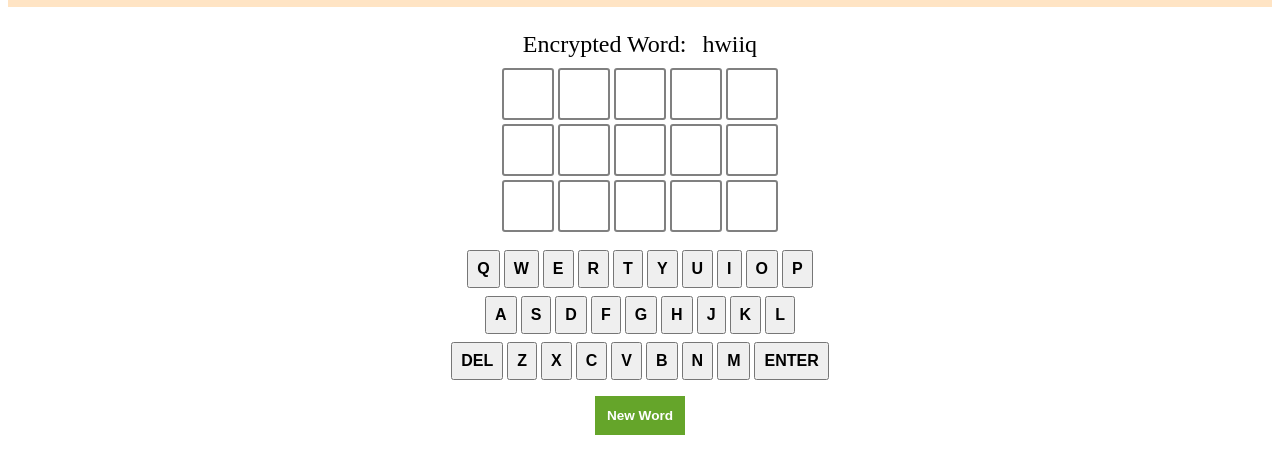
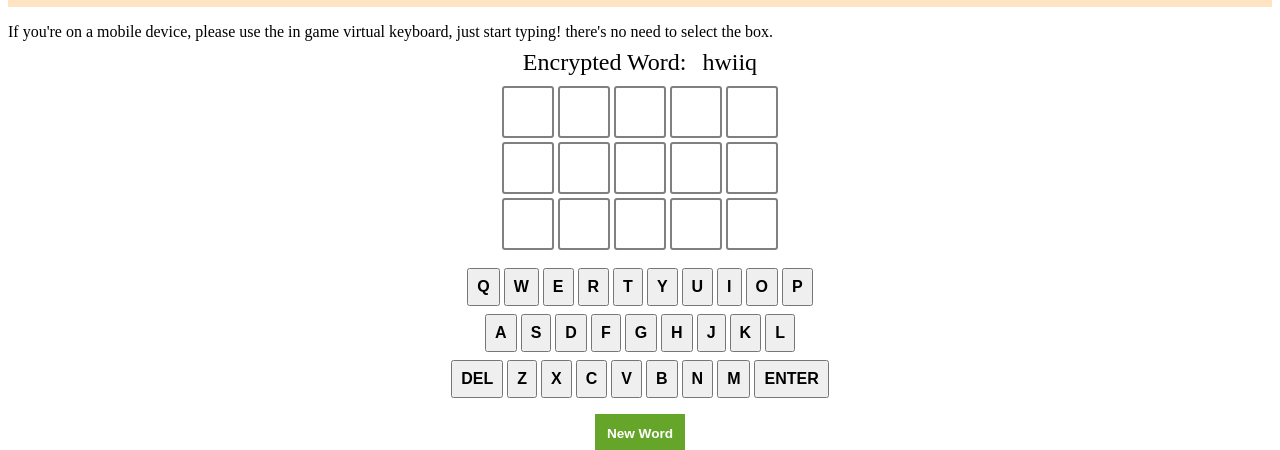
Before and after one commit to adityanataraj/crypt, a plain HTML site: page index.html in a window 1280 px wide. Shown: the part 81-531 px from the top of the page. Drawn offline with nearby package versions, Linux system fonts and the light colour scheme.

Commit message:
Adding Disclaimer

```diff
--- a/index.html
+++ b/index.html
@@ -18,6 +18,7 @@
         <h1>Cryptle </h1>
     </div>
 
+    <div class="disclaimer">If you're on a mobile device, please use the in game virtual keyboard, just start typing! there's no need to select the box.</div>
     <div class="encrypted-word">
         <div class="encrypt-heading">Encrypted Word: </div>
         <div id="crypt-word">
```
